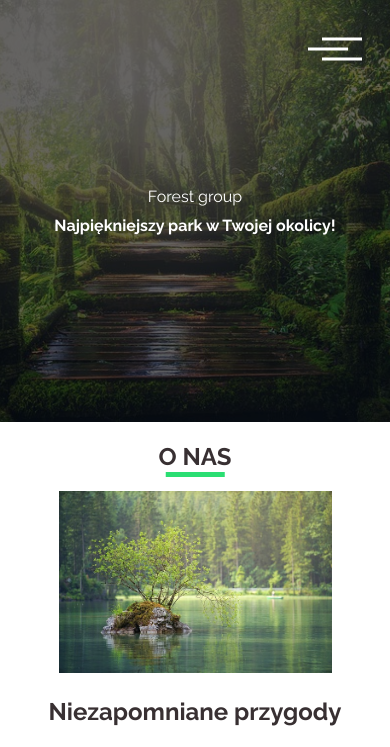
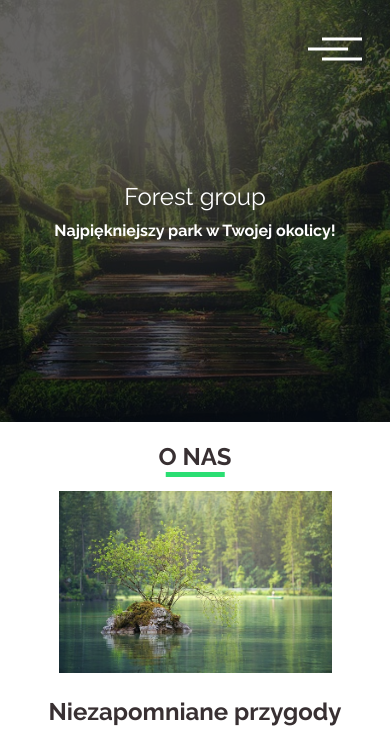
Before and after one commit to himekCreati0n/ForestGroup, a website: page index.html in a window 390 px wide. Shown: the top 747 px of the page. Drawn offline with nearby package versions, Linux system fonts and the light colour scheme.

Commit message:
Bigger heading on mobile

```diff
--- a/src/sass/main.scss
+++ b/src/sass/main.scss
@@ -197,7 +197,7 @@ body {
 	}
 
 	.header-title {
-		font-size: 1.6rem;
+		font-size: 2.4rem;
 		color: $white;
 		margin-bottom: 1rem;
 	}
```
Also changed, not shown: dist/css/main.min.css, dist/js/script.min.js.
